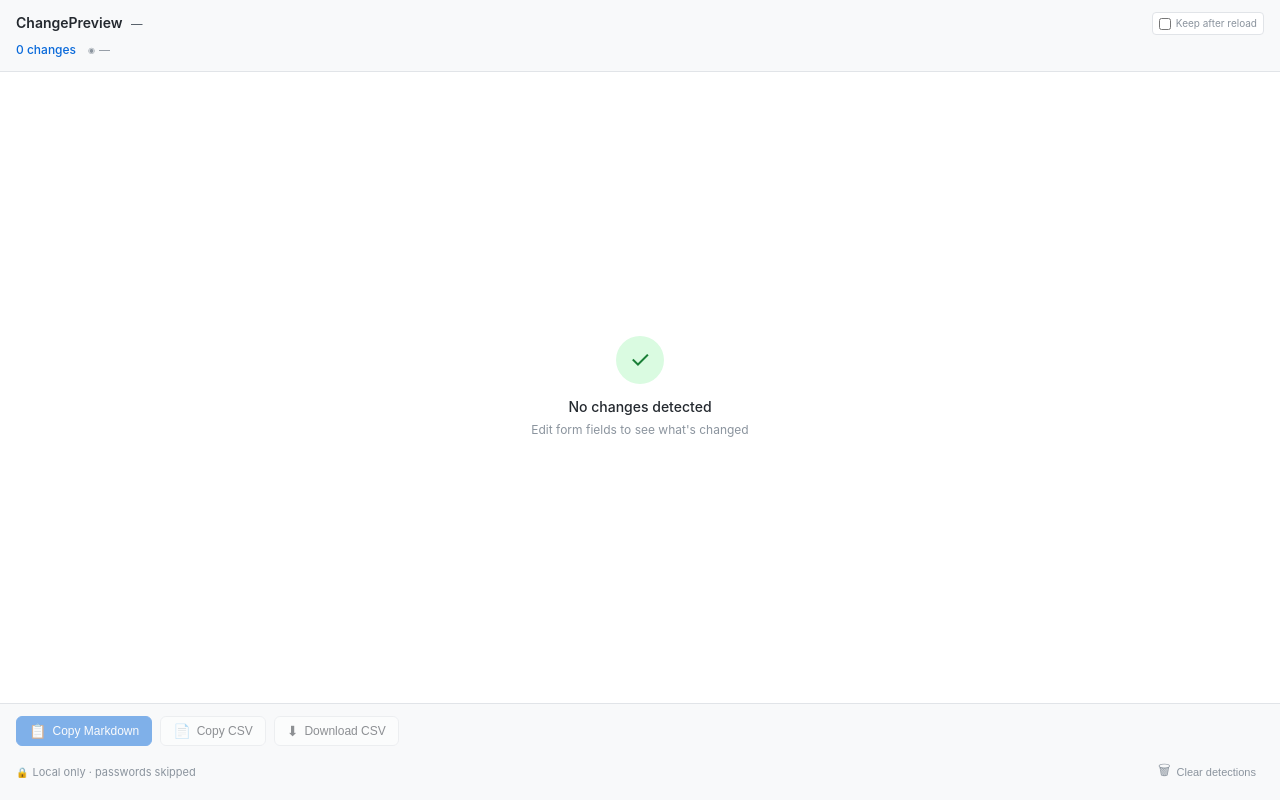
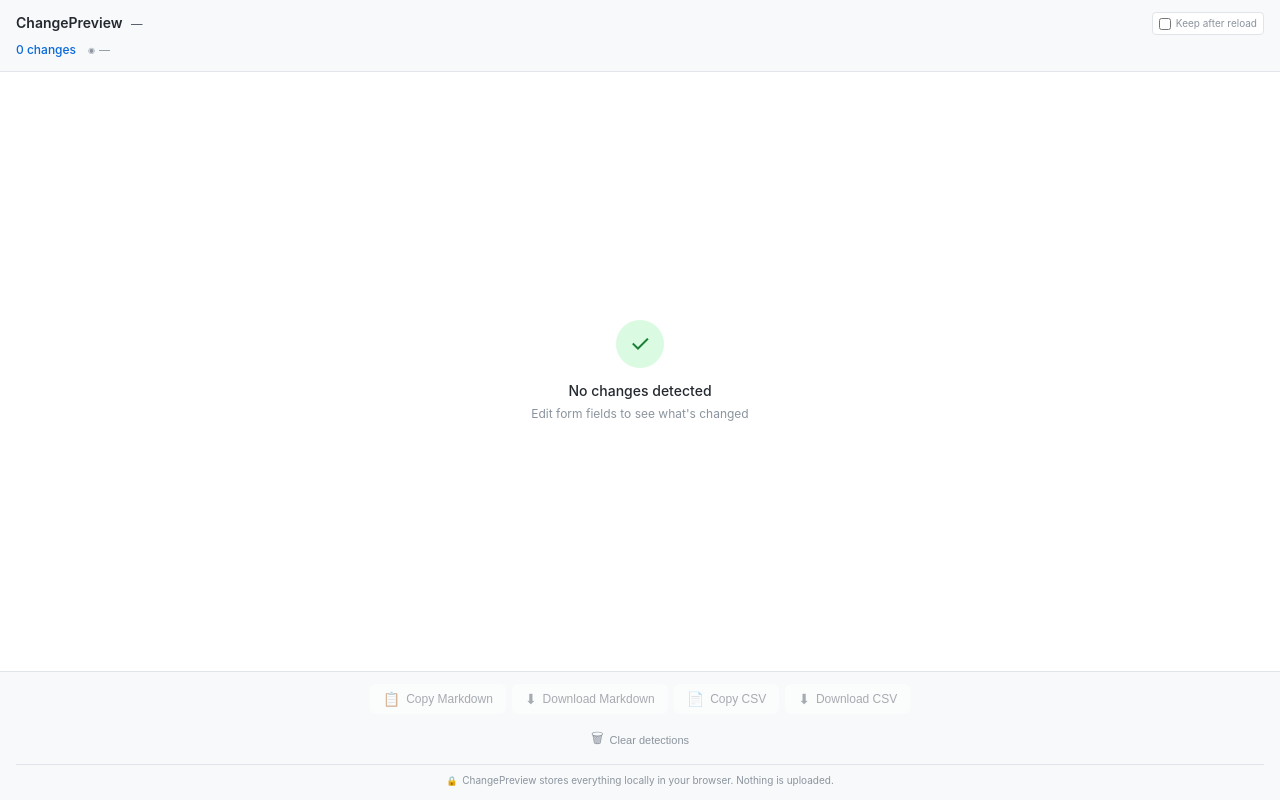
Before and after one commit to AliTahir-101/change-preview-oss, a browser extension: page panel/panel.html in a window 1280 px wide. Drawn offline with Linux system fonts and the light colour scheme.

Commit message:
UX improvements: neutral export buttons, Download Markdown, centered layout, disclaimer
Export buttons:
- Changed from btn-primary/btn-secondary to neutral btn-export style
- Gray/muted default, highlight only on hover
- Reapply button stays highlighted (btn-accent) as intended

New export option:
- Added Download Markdown button alongside Copy Markdown
- Four centered export actions: Copy MD, Download MD, Copy CSV, Download CSV
- generateFilename() now accepts extension parameter

Footer layout:
- Export row centered with flexbox justify-content: center
- Clear detections button centered below
- New disclaimer line at bottom with border separator:
  'ChangePreview stores everything locally in your browser. Nothing is uploaded.'

CSS updates:
- .export-actions with centered flex layout
- .btn-export neutral styling
- .footer-disclaimer styling with top border
- .footer-bottom centered

Co-authored-by: Ali Tahir <AliTahir-101@users.noreply.github.com>

```diff
--- a/panel/panel.css
+++ b/panel/panel.css
@@ -441,11 +441,30 @@ body {
   background: var(--bg-secondary);
 }
 
-.actions {
+.export-actions {
   display: flex;
   flex-wrap: wrap;
-  gap: 8px;
+  justify-content: center;
+  gap: 6px;
   margin-bottom: 10px;
+}
+
+.btn-export {
+  background: var(--bg);
+  color: var(--text-secondary);
+  border: 1px solid var(--border);
+  font-size: 11px;
+  padding: 5px 8px;
+}
+
+.btn-export:hover:not(:disabled) {
+  background: var(--bg-secondary);
+  color: var(--text);
+  border-color: var(--text-muted);
+}
+
+.btn-export:disabled {
+  opacity: 0.4;
 }
 
 .reapply-row {
@@ -482,7 +501,7 @@ body {
 
 .footer-bottom {
   display: flex;
-  justify-content: space-between;
+  justify-content: center;
   align-items: center;
 }
 
@@ -563,16 +582,18 @@ body {
   background: var(--danger-bg);
 }
 
-.privacy-note {
-  font-size: 11px;
+.footer-disclaimer {
+  font-size: 10px;
   color: var(--text-muted);
-  display: flex;
-  align-items: center;
-  gap: 4px;
+  text-align: center;
+  padding-top: 8px;
+  border-top: 1px solid var(--border);
+  margin-top: 8px;
 }
 
-.lock-icon {
-  font-size: 10px;
+.footer-disclaimer .lock-icon {
+  font-size: 9px;
+  margin-right: 2px;
 }
 
 .confirm-dialog {
--- a/panel/panel.html
+++ b/panel/panel.html
@@ -50,14 +50,17 @@
     </main>
 
     <footer class="footer">
-      <div class="actions">
-        <button class="btn btn-primary" id="copyMarkdown" disabled>
+      <div class="export-actions">
+        <button class="btn btn-export" id="copyMarkdown" disabled>
           <span class="btn-icon">📋</span> Copy Markdown
         </button>
-        <button class="btn btn-secondary" id="copyCsv" disabled>
+        <button class="btn btn-export" id="downloadMarkdown" disabled>
+          <span class="btn-icon">⬇</span> Download Markdown
+        </button>
+        <button class="btn btn-export" id="copyCsv" disabled>
           <span class="btn-icon">📄</span> Copy CSV
         </button>
-        <button class="btn btn-secondary" id="downloadCsv" disabled>
+        <button class="btn btn-export" id="downloadCsv" disabled>
           <span class="btn-icon">⬇</span> Download CSV
         </button>
       </div>
@@ -67,12 +70,12 @@
         </button>
       </div>
       <div class="footer-bottom">
-        <div class="privacy-note">
-          <span class="lock-icon">🔒</span> Local only · passwords skipped
-        </div>
         <button class="btn btn-danger-text" id="clearDetections">
           <span class="btn-icon">🗑</span> Clear detections
         </button>
+      </div>
+      <div class="footer-disclaimer">
+        <span class="lock-icon">🔒</span> ChangePreview stores everything locally in your browser. Nothing is uploaded.
       </div>
     </footer>
 
--- a/panel/panel.js
+++ b/panel/panel.js
@@ -12,6 +12,7 @@ const elements = {
   changesTable: document.getElementById('changesTable'),
   changesBody: document.getElementById('changesBody'),
   copyMarkdown: document.getElementById('copyMarkdown'),
+  downloadMarkdown: document.getElementById('downloadMarkdown'),
   copyCsv: document.getElementById('copyCsv'),
   downloadCsv: document.getElementById('downloadCsv'),
   persistToggle: document.getElementById('persistToggle'),
@@ -145,6 +146,7 @@ function updateUI(data) {
   elements.emptyState.classList.toggle('hidden', hasChanges);
   elements.changesTable.classList.toggle('hidden', !hasChanges);
   elements.copyMarkdown.disabled = !hasChanges;
+  elements.downloadMarkdown.disabled = !hasChanges;
   elements.copyCsv.disabled = !hasChanges;
   elements.downloadCsv.disabled = !hasChanges;
 
@@ -698,11 +700,11 @@ function updateReapplyVisibility() {
 }
 
 
-function generateFilename() {
+function generateFilename(ext = 'csv') {
   const now = new Date();
   const date = now.toISOString().split('T')[0];
   const host = currentData?.host?.replace(/[^a-zA-Z0-9]/g, '-') || 'page';
-  return `change-preview-${host}-${date}.csv`;
+  return `change-preview-${host}-${date}.${ext}`;
 }
 
 function downloadCsv() {
@@ -713,7 +715,7 @@ function downloadCsv() {
   const url = URL.createObjectURL(blob);
   const link = document.createElement('a');
   link.href = url;
-  link.download = generateFilename();
+  link.download = generateFilename('csv');
   link.style.display = 'none';
   document.body.appendChild(link);
   link.click();
@@ -722,10 +724,29 @@ function downloadCsv() {
   showToast('CSV downloaded');
 }
 
+function downloadMarkdown() {
+  const md = generateMarkdown();
+  if (!md) return;
+
+  const blob = new Blob([md], { type: 'text/markdown;charset=utf-8;' });
+  const url = URL.createObjectURL(blob);
+  const link = document.createElement('a');
+  link.href = url;
+  link.download = generateFilename('md');
+  link.style.display = 'none';
+  document.body.appendChild(link);
+  link.click();
+  document.body.removeChild(link);
+  URL.revokeObjectURL(url);
+  showToast('Markdown downloaded');
+}
+
 elements.copyMarkdown.addEventListener('click', () => {
   const md = generateMarkdown();
   if (md) copyToClipboard(md, 'Markdown');
 });
+
+elements.downloadMarkdown.addEventListener('click', downloadMarkdown);
 
 elements.copyCsv.addEventListener('click', () => {
   const csv = generateCsv();
```
